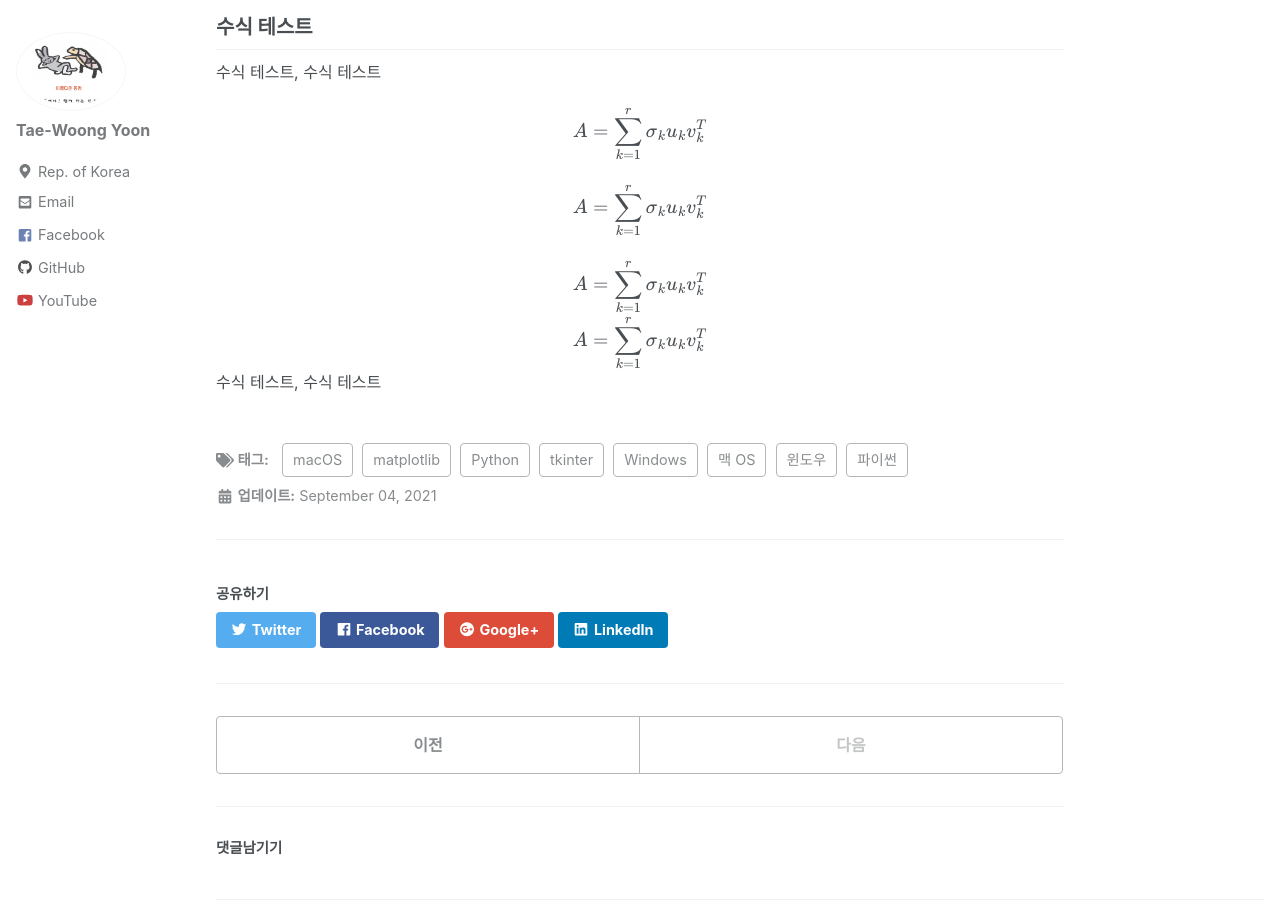
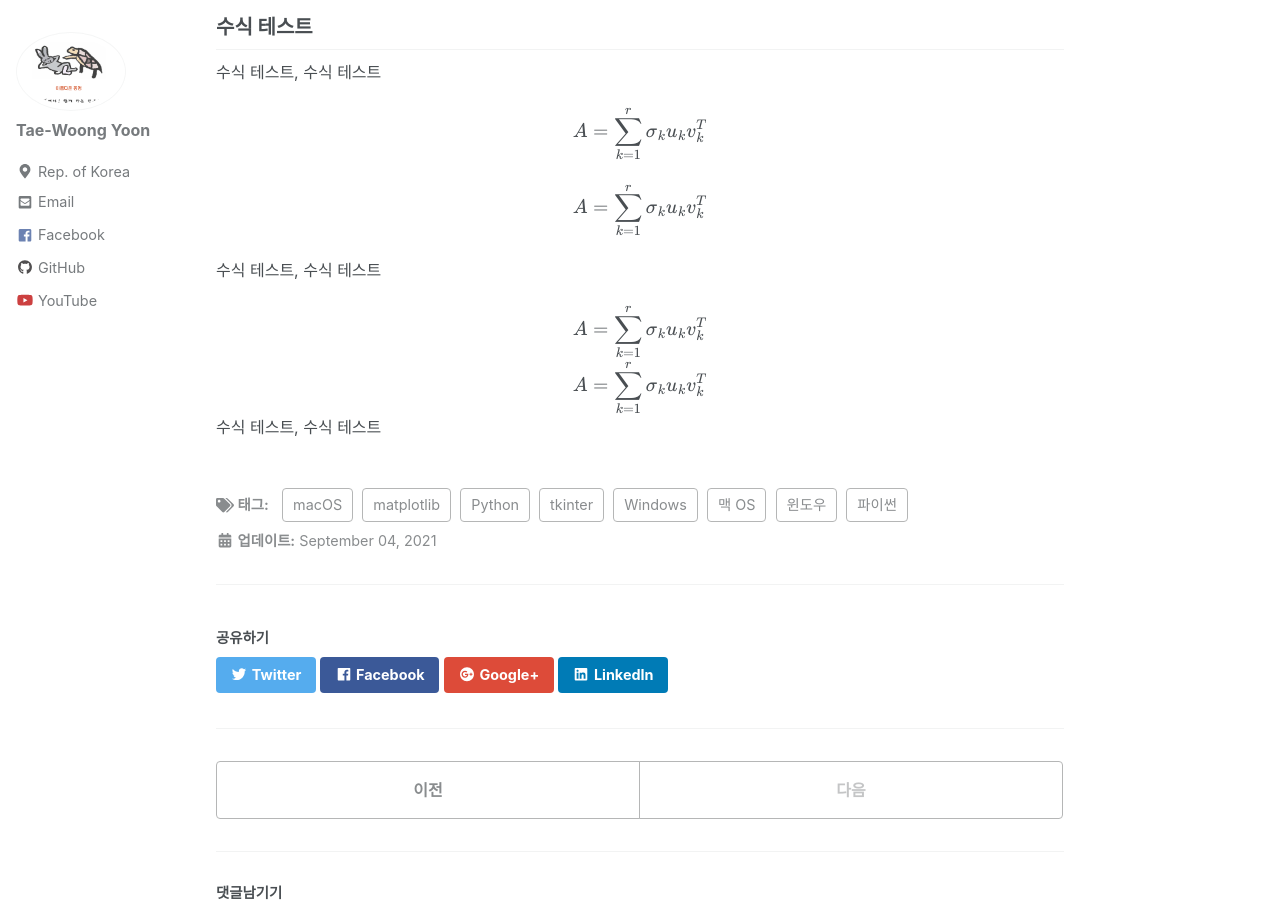
Before and after one commit to twy80/mkkim85.github.io, a Jekyll site: the page built from _posts/2021-09-04-test.md, in a window 1280 px wide and 900 px high, scrolled down 1874 px. Built offline with Jekyll 4.4.1, drawn with Linux system fonts in a browser that asks for light colours; nearby versions of some CDN libraries; formulas are drawn with MathJax 3.

Commit message:
Update 2021-09-04-test.md

```diff
--- a/_posts/2021-09-04-test.md
+++ b/_posts/2021-09-04-test.md
@@ -39,6 +39,8 @@ ${\displaystyle A = \sum_{k=1}^{r} \sigma_k u_k v_k^T}$
 ${\displaystyle A = \sum_{k=1}^{r} \sigma_k u_k v_k^T}$
 {: .text-center }
 
+수식 테스트, 수식 테스트
+
 <center>
 ${\displaystyle A = \sum_{k=1}^{r} \sigma_k u_k v_k^T}$
 </center><center>
```
